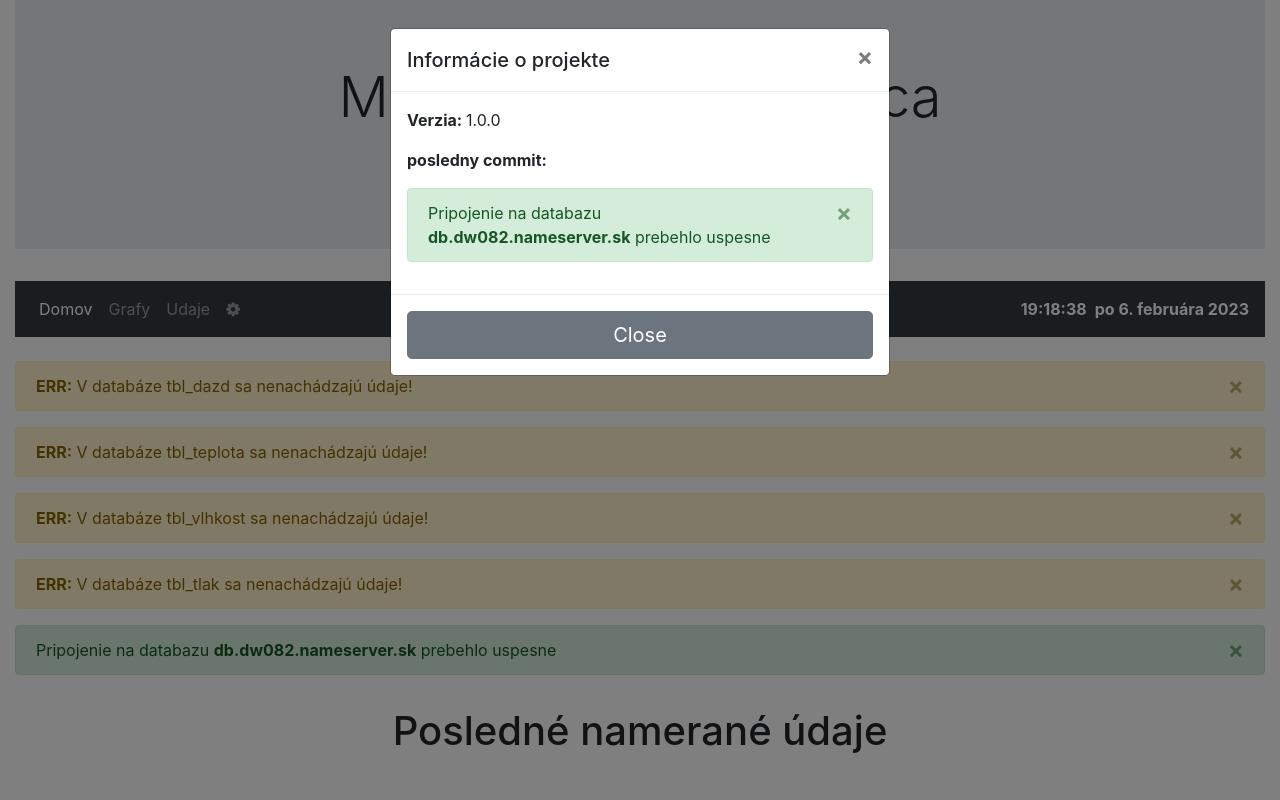
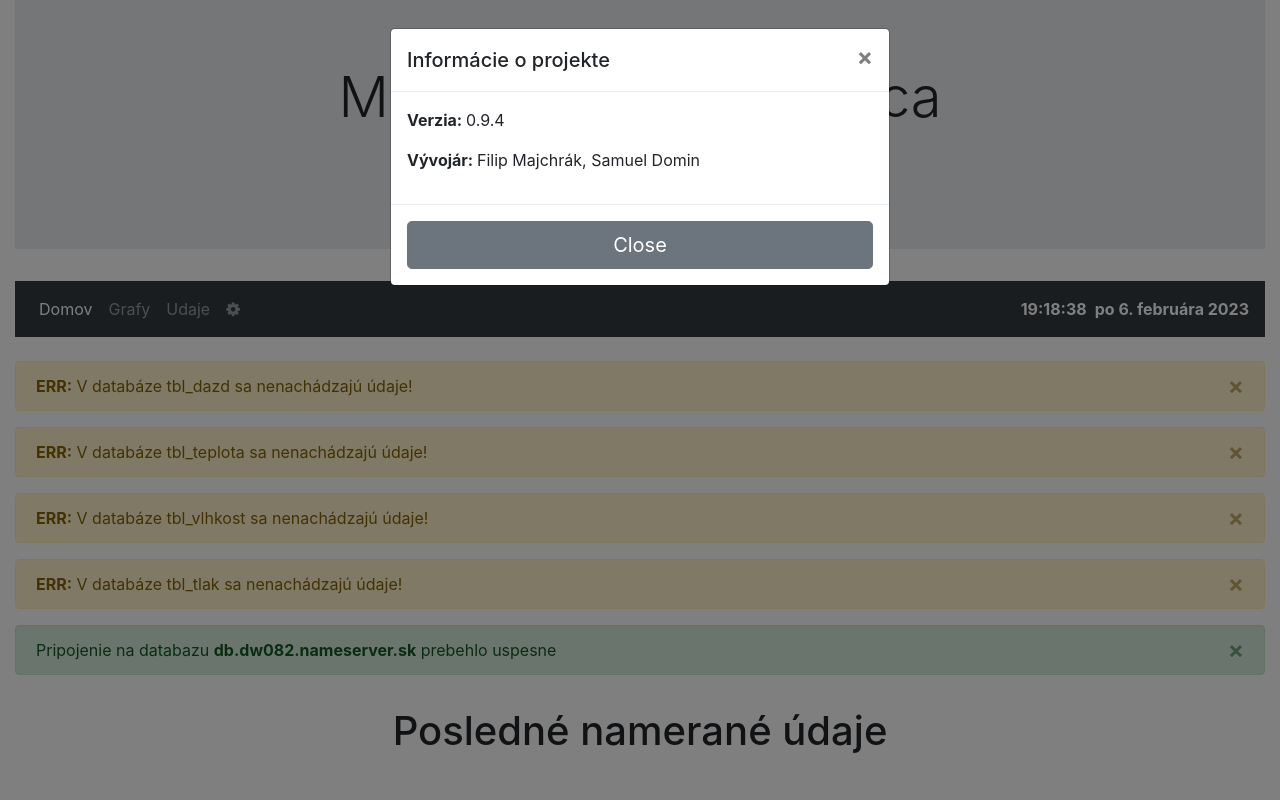
Before and after one commit to samod1/filipSOC, a PHP site: page /index.php in a window 1280 px wide, after a click that opens the changed part. Run offline with PHP 8.4, Linux system fonts and the light colour scheme; data comes from the database, SQL or seed files in the repository; data that the repository does not hold is empty; some libraries are stand-ins or nearby versions.

Commit message:
zmenená verzia a pridany vyvojar

```diff
--- a/UI/confs/footer.php
+++ b/UI/confs/footer.php
@@ -16,11 +16,11 @@
         </button>
       </div>
       <div class="modal-body">
-        <p><b>Verzia: </b> 1.0.0 </b>
-        <p><b>posledny commit:</b> <?
+        <p><b>Verzia: </b> 0.9.4</b>
+        <p><b>Vývojár: </b>Filip Majchrák, Samuel Domin</b>
+        <?
 
         $gitCommit = "";
-        include "DB.php";
 
         echo $gitCommit;?></p>
       </div>
```
